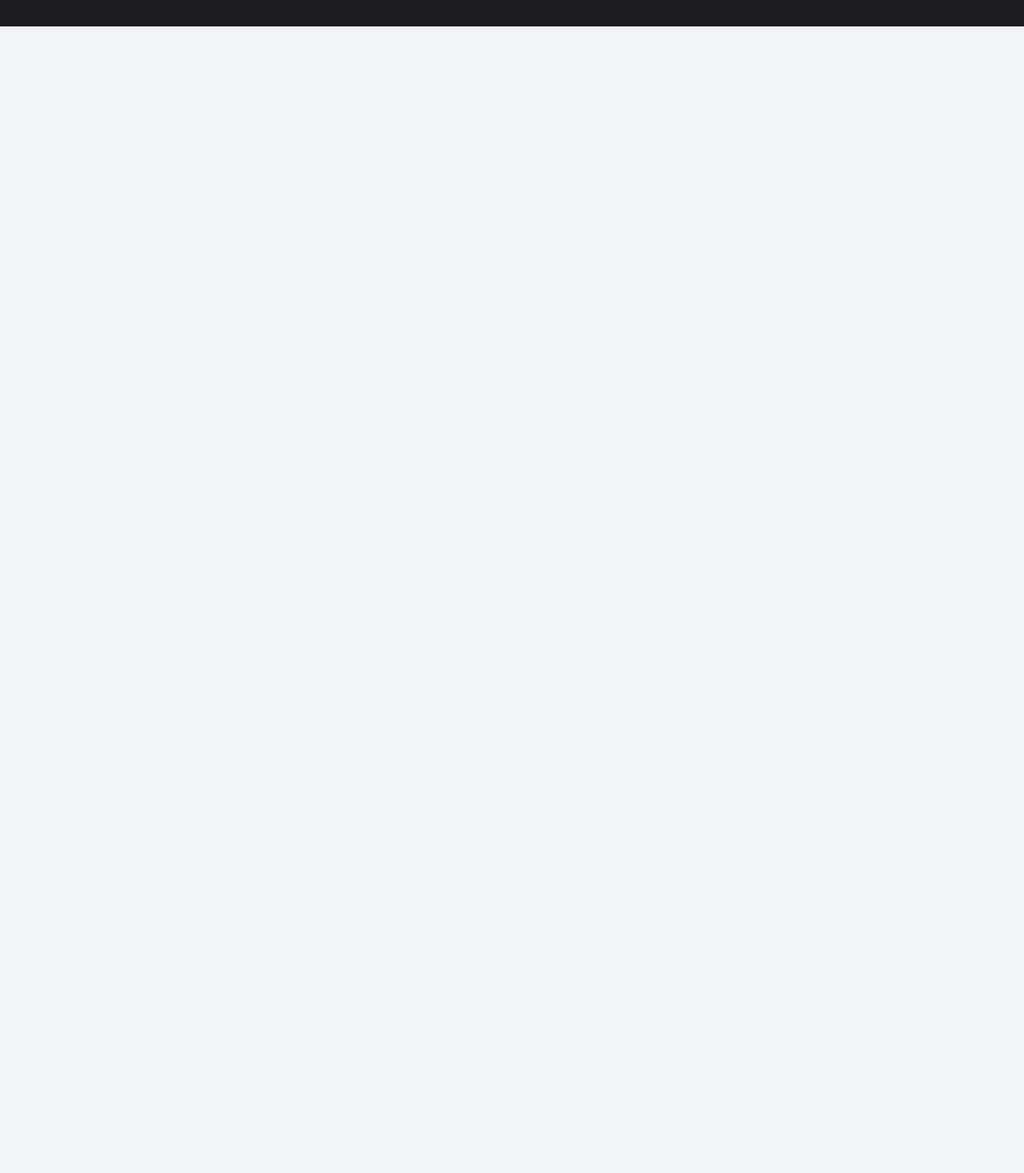
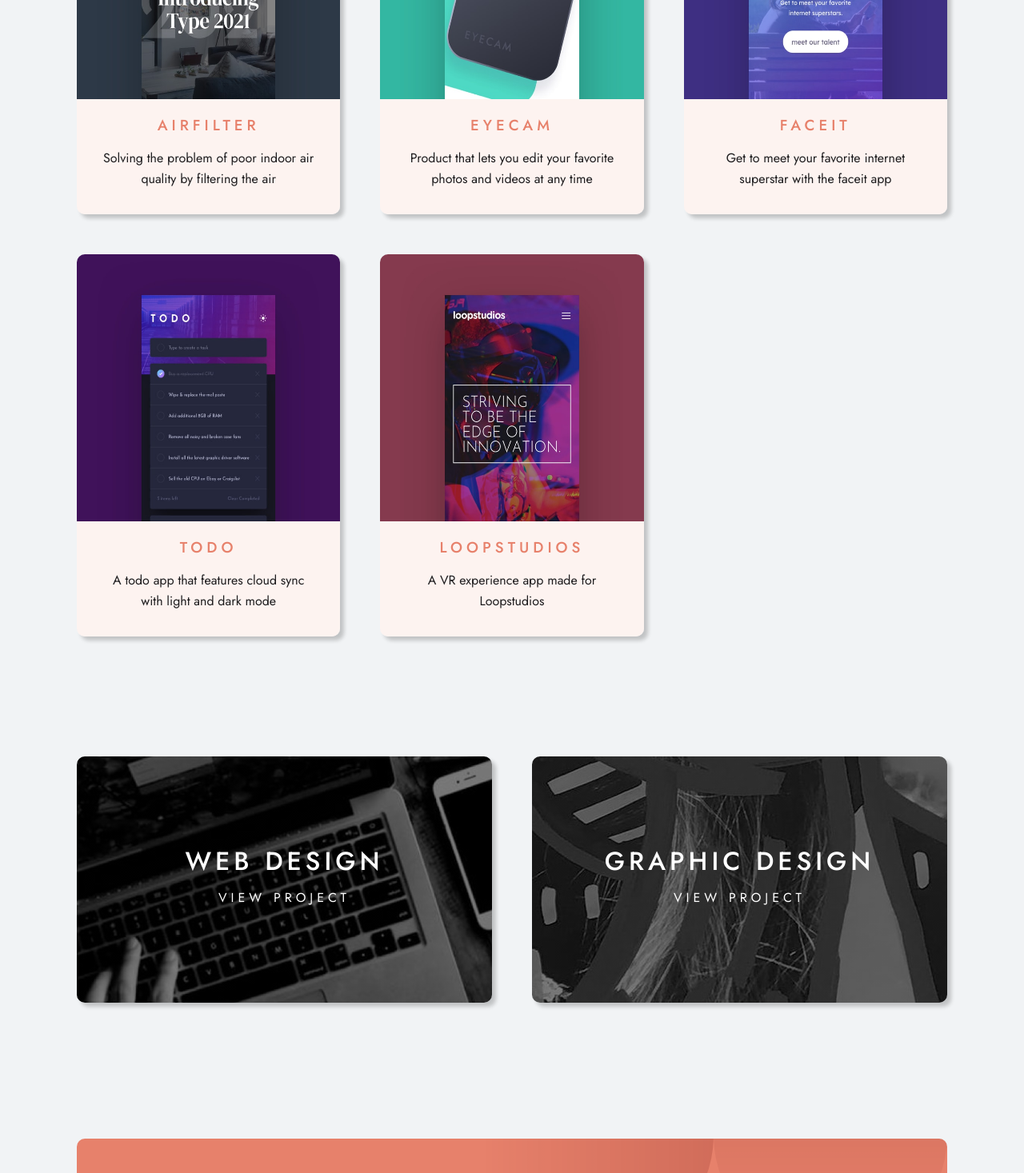
Before and after one commit to Godswilldev/Designo-Multipage, a React (Create React App) app: page /app in a window 1280 px wide. Shown: the part 760-2227 px from the top of the page at 80% size. Before the commit the page ends 800 px from the top, so only its background shows below. Built offline with nearby package versions, Linux system fonts and the light colour scheme.

Commit message:
Added app design and graphic design pages

```diff
--- a/src/App.js
+++ b/src/App.js
@@ -8,6 +8,8 @@ import Navbar from "./Components/Navbar/Navbar";
 import Globalstyles from "./Helpers/Globalstyes";
 import { device } from "./Helpers/MediaQueries";
 import WebDesign from "./Components/WebDesign/WebDesign";
+import AppDesign from "./Components/AppDesign/AppDesign";
+import GraphicsDesign from "./Components/GraphicsDesign/GraphicsDesign";
 
 const Apps = styled.div`
   width: 85%;
@@ -28,6 +30,8 @@ const App = () => {
         <Switch>
           <Route exact path="/" component={Home} />
           <Route exact path="/web" component={WebDesign} />
+          <Route exact path="/app" component={AppDesign} />
+          <Route exact path="/graphics" component={GraphicsDesign} />
         </Switch>
       </Apps>
       <LetsTalk />
--- /dev/null
+++ b/src/Components/AppDesign/AppDesign.js
@@ -0,0 +1,66 @@
+import React from "react";
+import HeroDesigns from "../WebDesign/HeroDesigns";
+import DesignFeatures from "../WebDesign/DesignFeatures";
+import DesignTypes from "../WebDesign/DesignTypes";
+import airFilter from "../../assets/app-design/desktop/image-airfilter.jpg";
+import eyecam from "../../assets/app-design/desktop/image-eyecam.jpg";
+import faceit from "../../assets/app-design/desktop/image-faceit.jpg";
+import todo from "../../assets/app-design/desktop/image-todo.jpg";
+import loopstudios from "../../assets/app-design/desktop/image-loopstudios.jpg";
+import web from "../../assets/home/desktop/image-web-design-large.jpg";
+import graphic from "../../assets/home/desktop/image-graphic-design.jpg";
+import { Web } from "../WebDesign/WebDesign";
+
+const AppDesign = () => {
+  return (
+    <Web>
+      <HeroDesigns
+        title="App design"
+        paragraph="Our mobile designs bring intuitive digital solutions to your customers
+        right at their fingertips."
+      />
+
+      <div className="designFeatures">
+        <DesignFeatures
+          img={airFilter}
+          title="AIRFILTER"
+          paragraphText="Solving the problem of poor indoor air quality by filtering the air"
+        />
+        <DesignFeatures
+          img={eyecam}
+          title="eyecam"
+          paragraphText="Product that lets you edit your favorite photos and videos at any time"
+        />
+        <DesignFeatures
+          img={faceit}
+          title="faceit"
+          paragraphText="Get to meet your favorite internet superstar with the faceit app"
+        />
+        <DesignFeatures
+          img={todo}
+          title="todo"
+          paragraphText="A todo app that features cloud sync with light and dark mode"
+        />
+        <DesignFeatures
+          img={loopstudios}
+          title="loopstudios"
+          paragraphText="A VR experience app made for Loopstudios"
+        />
+      </div>
+      <div className="designs">
+        <DesignTypes
+          img={web}
+          title="web design"
+          paragraphText="view project"
+        />
+        <DesignTypes
+          img={graphic}
+          title="graphic design"
+          paragraphText="view project"
+        />
+      </div>
+    </Web>
+  );
+};
+
+export default AppDesign;
--- /dev/null
+++ b/src/Components/GraphicsDesign/GraphicsDesign.js
@@ -0,0 +1,51 @@
+import React from "react";
+import HeroDesigns from "../WebDesign/HeroDesigns";
+import { Web } from "../WebDesign/WebDesign";
+import DesignFeatures from "../WebDesign/DesignFeatures";
+import DesignTypes from "../WebDesign/DesignTypes";
+import science from "../../assets/graphic-design/desktop/image-science.jpg";
+import change from "../../assets/graphic-design/desktop/image-change.jpg";
+import boxed_water from "../../assets/graphic-design/desktop/image-boxed-water.jpg";
+import web from "../../assets/home/desktop/image-web-design-large.jpg";
+import app from "../../assets/home/desktop/image-app-design.jpg";
+const GraphicsDesign = () => {
+  return (
+    <Web>
+      <HeroDesigns
+        title="Graphic Design"
+        paragraph="We deliver eye-catching branding materials that are tailored to meet your business objectives."
+      />
+      <div className="designFeatures">
+        <DesignFeatures
+          img={change}
+          title="tim brown"
+          paragraphText="A book cover designed for Tim Brown’s new release, ‘Change’"
+        />
+        <DesignFeatures
+          img={boxed_water}
+          title="boxed water"
+          paragraphText="A simple packaging concept made for Boxed Water"
+        />
+        <DesignFeatures
+          img={science}
+          title="science"
+          paragraphText="A poster made in collaboration with the Federal Art Project"
+        />
+      </div>
+      <div className="designs">
+        <DesignTypes
+          img={app}
+          title="app design"
+          paragraphText="view project"
+        />
+        <DesignTypes
+          img={web}
+          title="web design"
+          paragraphText="view project"
+        />
+      </div>
+    </Web>
+  );
+};
+
+export default GraphicsDesign;
--- a/src/Components/WebDesign/WebDesign.js
+++ b/src/Components/WebDesign/WebDesign.js
@@ -12,7 +12,7 @@ import graphic from "../../assets/home/desktop/image-graphic-design.jpg";
 import styled from "styled-components";
 import DesignTypes from "./DesignTypes";
 
-const Web = styled.div`
+export const Web = styled.div`
   width: 100%;
   .designFeatures {
     margin-top: 15rem;
```
